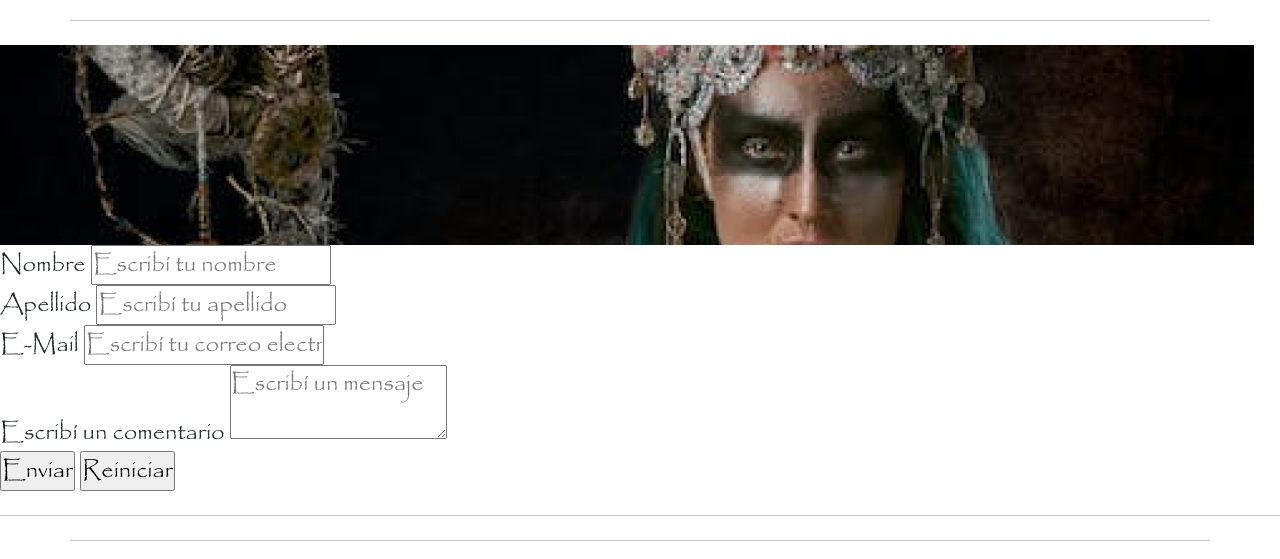
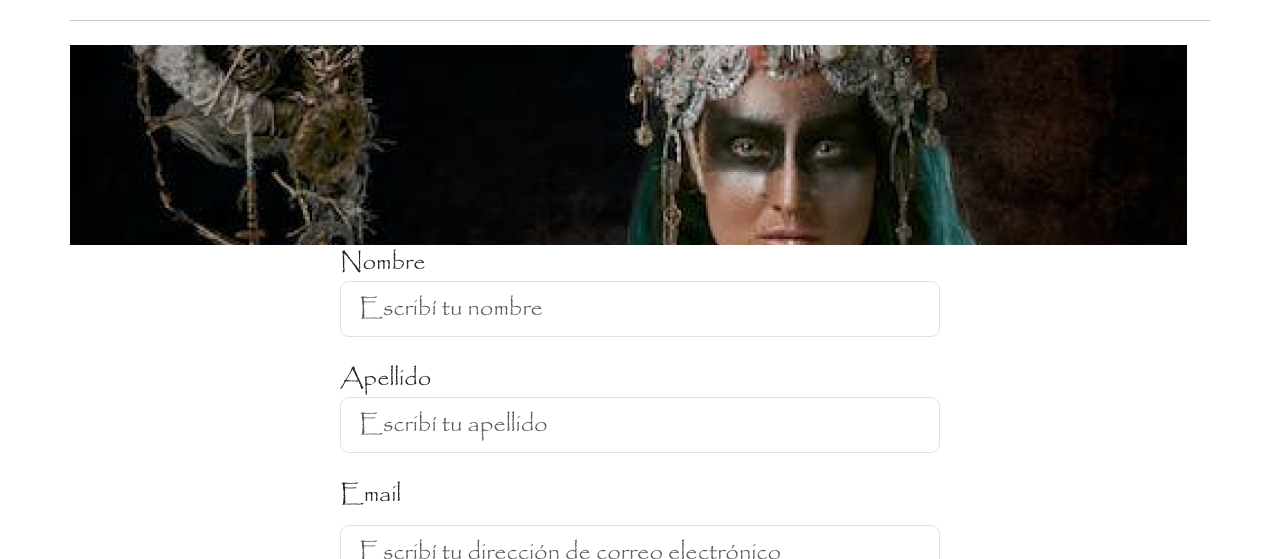
Before and after one commit to gustavoibarra94/PreEntrega2-Ibarra, a plain HTML site: page pages/contacto.html in a window 1280 px wide. Shown: the part 137-696 px from the top of the page. Drawn offline with Linux system fonts and the light colour scheme.

Commit message:
Se agregó contacto y Nosotros

```diff
--- a/css/main.css
+++ b/css/main.css
@@ -60,3 +60,17 @@
 
 
 }
+
+.caja-formulario
+{
+    display: flex;
+    justify-content: center;
+
+}
+
+
+.formulario
+{
+
+width: 25rem;
+}
--- a/pages/contacto.html
+++ b/pages/contacto.html
@@ -4,8 +4,8 @@
     <meta charset="UTF-8">
     <meta name="viewport" content="width=device-width, initial-scale=1.0">
     <title>Contacto</title>
+    <link rel="stylesheet" href="../css/bootstrap.min.css">
     <link rel="stylesheet" href="../css/main.css">
-    <link rel="stylesheet" href="../css/bootstrap.min.css">
 </head>
 <body>
 
@@ -25,7 +25,7 @@
                   <button class="navbar-toggler" type="button" data-bs-toggle="collapse" data-bs-target="#navbarTogglerDemo03" aria-controls="navbarTogglerDemo03" aria-expanded="false" aria-label="Toggle navigation">
                     <span class="navbar-toggler-icon"></span>
                   </button>
-                    <a href="./index.html"><img class="navbar-brand" width="300" src="../img/Logo.png" alt="Logo de empresa"  > </a>
+                    <a href="../index.html"><img class="navbar-brand" width="300" src="../img/Logo.png" alt="Logo de empresa"  > </a>
                   <div class="collapse navbar-collapse" id="navbarTogglerDemo03">
                     <ul class="navbar-nav me-auto mb-2 mb-lg-0">
                       <li class="nav-item">
@@ -64,53 +64,53 @@
 
 <main>
 
-
-<img src="../img/banner contacto.png" alt="mujer pintada con báculo en la mano" style="height: 200px; width: 98%; object-fit: cover;" >
-
-<div>
-
-<form>
-
-    <div>
-        <label for="Nombre">Nombre</label>
-        <input type="text" placeholder="Escribí tu nombre">
-    </div>
-
-    <div>
-        <label for="Apellido">Apellido</label>
-        <input type="text" placeholder="Escribí tu apellido">
-    </div>
-
-    <div>
-        <label for="email">E-Mail</label>
-        <input type="email" placeholder="Escribí tu correo electrónico">
-    </div>
-
-    <div>
-        <label for="Mensaje">Escribí un comentario</label>
-        <textarea placeholder="Escribí un mensaje"></textarea>
-    </div>
-    <div>
-        <input type="submit" value="Enviar">
-        <input type="reset" value="Reiniciar">
-    </div>
+    <div class="container">
 
 
 
 
-</form>
+        <img src="../img/banner contacto.png" alt="mujer pintada con báculo en la mano" style="height: 200px; width: 98%; object-fit: cover;" >
+
+
+        <div class="caja-formulario container">
 
 
 
-</div>
+            <form class="formulario">
 
 
 
+                <div class="mb-3">
+                    <label for="Nombre">Nombre</label>
+                    <input class="form-control" type="text" placeholder="Escribí tu nombre">
+                </div>
+
+                <div class="mb-3">
+                    <label for="Apellido">Apellido</label>
+                    <input class="form-control" type="text" placeholder="Escribí tu apellido">
+                </div>
+
+                <div class="mb-3">
+                    <label for="exampleInputEmail1" class="form-label">Email</label>
+                    <input type="email" class="form-control" id="exampleInputEmail1" aria-describedby="emailHelp" placeholder="Escribí tu dirección de correo electrónico">
+                    <div id="emailHelp" class="form-text">No compartiremos tus datos con nadie más.</div>
+                </div>
+
+
+                <div class="mb-3">
+                    <label for="exampleFormControlTextarea1" class="form-label">Escribí un comentario</label>
+                    <textarea class="form-control" id="exampleFormControlTextarea1" rows="3"  placeholder="Dejanos tu comentario"></textarea>
+                </div>
+
+                    <button type="submit" class="btn btn-primary">Enviar</button>
+
+            </form>
+        </div>
+
+</div>
 </main>
 
 
-
-<hr>
 
 <footer>
 
@@ -123,7 +123,7 @@
 
             <div class="container bg-body-tertiary rounded">
 
-               <a href="./index.html"><img class="navbar-brand" width="300" src="../img/Logo.png" alt="Logo de empresa"  > </a>
+              <img class="navbar-brand" width="300" src="../img/Logo.png" alt="Logo de empresa"  >
 
             </div>
 
```
Also changed, not shown: index.html (+1 -1 lines), pages/faq.html (+3 -3 lines), pages/juego1.html (+3 -3 lines), pages/sobrenosotros.html (+7 -5 lines), 1 other file.
